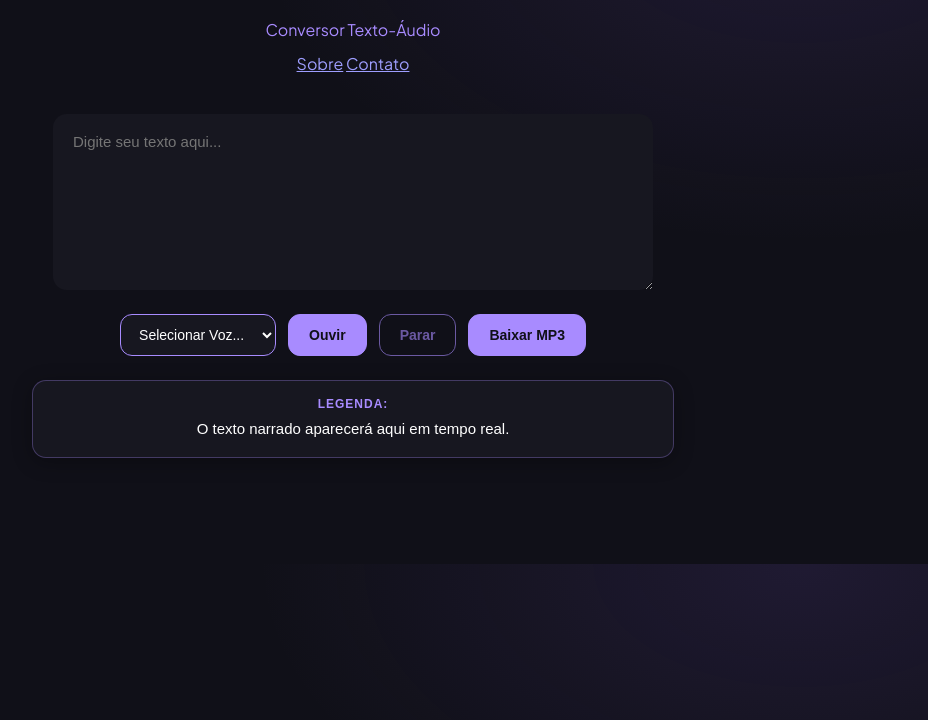
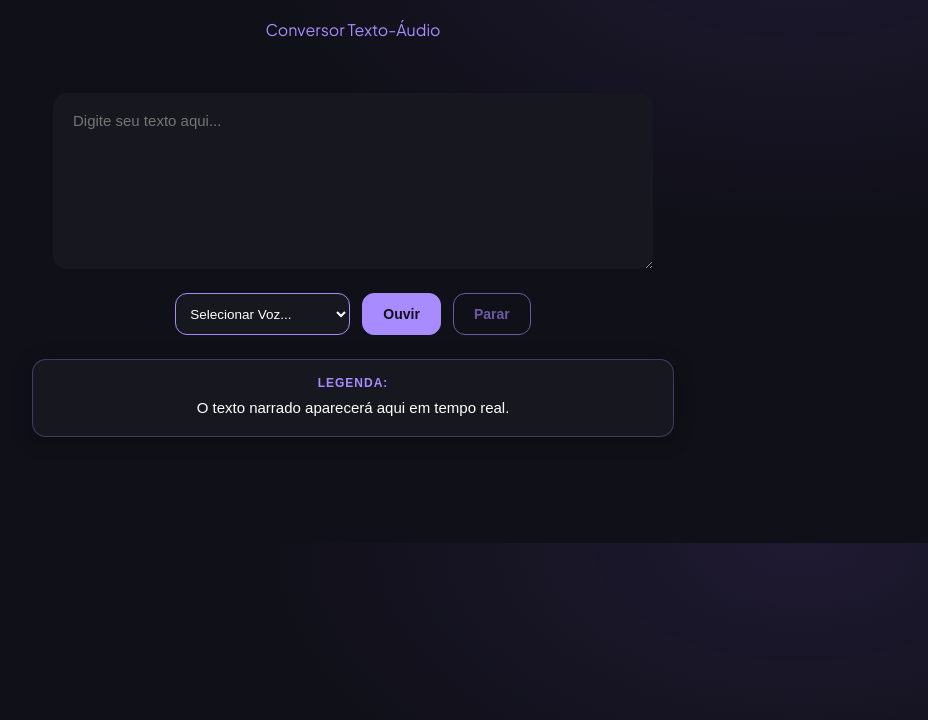
Before and after one commit to danielnovaiscortes2025-sys/Voz-do-Daniel, a plain HTML site: page index.html in a window 1280 px wide. Shown: the part 80-800 px from the top of the page, without its empty margins (287-1215 px from the left). Drawn offline with Linux system fonts and the light colour scheme.

Commit message:
feat: adiciona botao parar, legendas sincronizadas, layout compacto dos controles e tema roxo

```diff
--- a/index.css
+++ b/index.css
@@ -139,14 +139,19 @@ textarea#text-input:focus {
 
 #voice-select {
     height: 42px;
-    padding: 0 14px;
+    width: 175px;
+    max-width: 180px;
+    padding: 0 10px;
     border-radius: 12px;
     background-color: var(--surface);
     border: 1px solid var(--purple);
     color: var(--text);
-    font-size: 14px;
+    font-size: 13.5px;
     cursor: pointer;
     outline: none;
+    text-overflow: ellipsis;
+    white-space: nowrap;
+    overflow: hidden;
     transition: all 0.2s ease;
 }
 
--- a/index.html
+++ b/index.html
@@ -20,9 +20,7 @@
     <div class="cabecalho">
         <h1>Voz do Daniel</h1>
           <h2>Conversor Texto-Áudio</h2>
-        <nav id="painel-contolrs">
-            <a href="#">Sobre</a>  <a href="#">Contato</a>
-        </nav>
+
     </div>
     <div class="container">
         <textarea id="text-input" placeholder="Digite seu texto aqui..." rows="6"></textarea>
@@ -33,7 +31,6 @@
             </select>
             <button id="play-btn">Ouvir</button>
             <button id="stop-btn">Parar</button>
-            <button id="download-btn">Baixar MP3</button>
         </div>
 
         <div id="legenda-container" class="legenda-container">
--- a/script.js
+++ b/script.js
@@ -20,7 +20,6 @@
     const voiceSelect = document.getElementById('voice-select');
     const playBtn = document.getElementById('play-btn');
     const stopBtn = document.getElementById('stop-btn');
-    const downloadBtn = document.getElementById('download-btn');
     const legendaTexto = document.getElementById('legenda-texto');
 
     // Programação defensiva: validamos a existência dos elementos essenciais antes de continuar
@@ -199,11 +198,4 @@
     if (stopBtn) {
         stopBtn.addEventListener('click', handleStop);
     }
-
-    // Aviso informativo sobre o botão de download
-    if (downloadBtn) {
-        downloadBtn.addEventListener('click', () => {
-            alert('O download de MP3 nativo requer integração com uma API de Text-to-Speech no servidor.');
-        });
-    }
 })();
```
